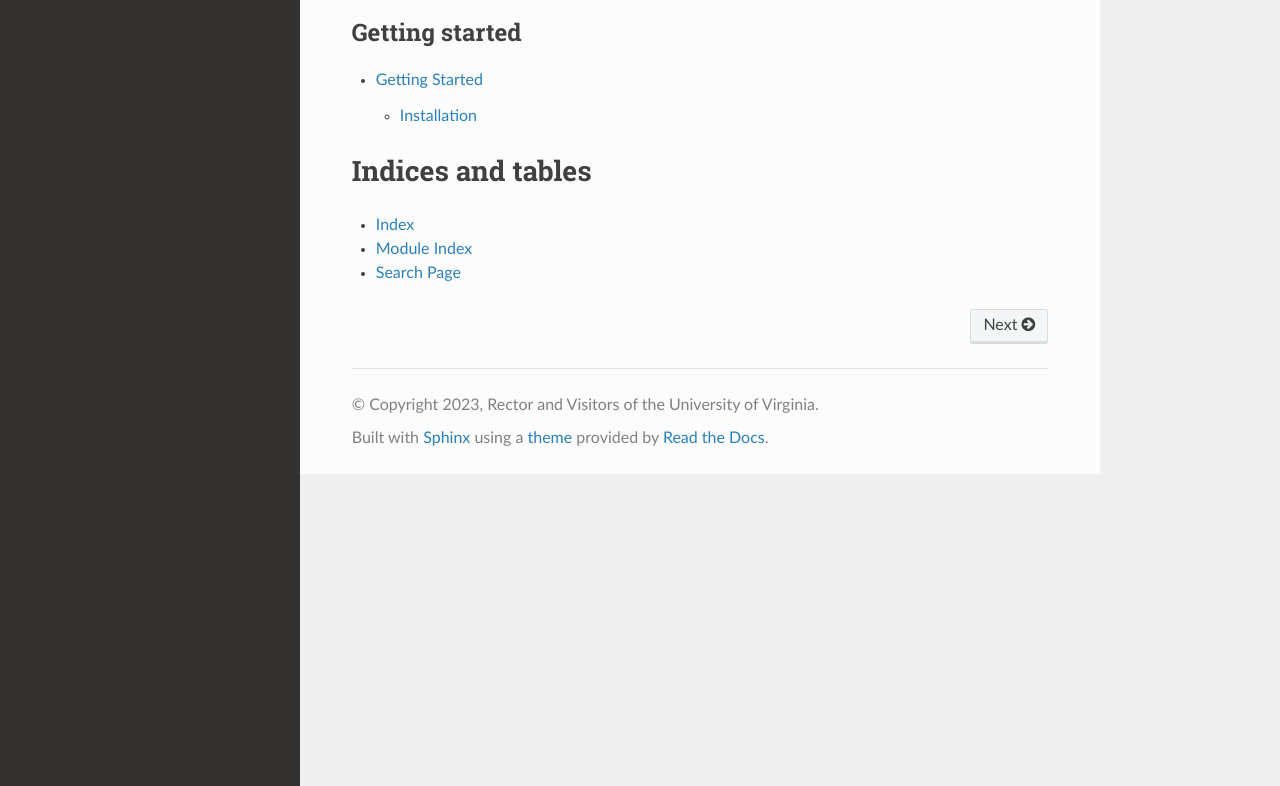
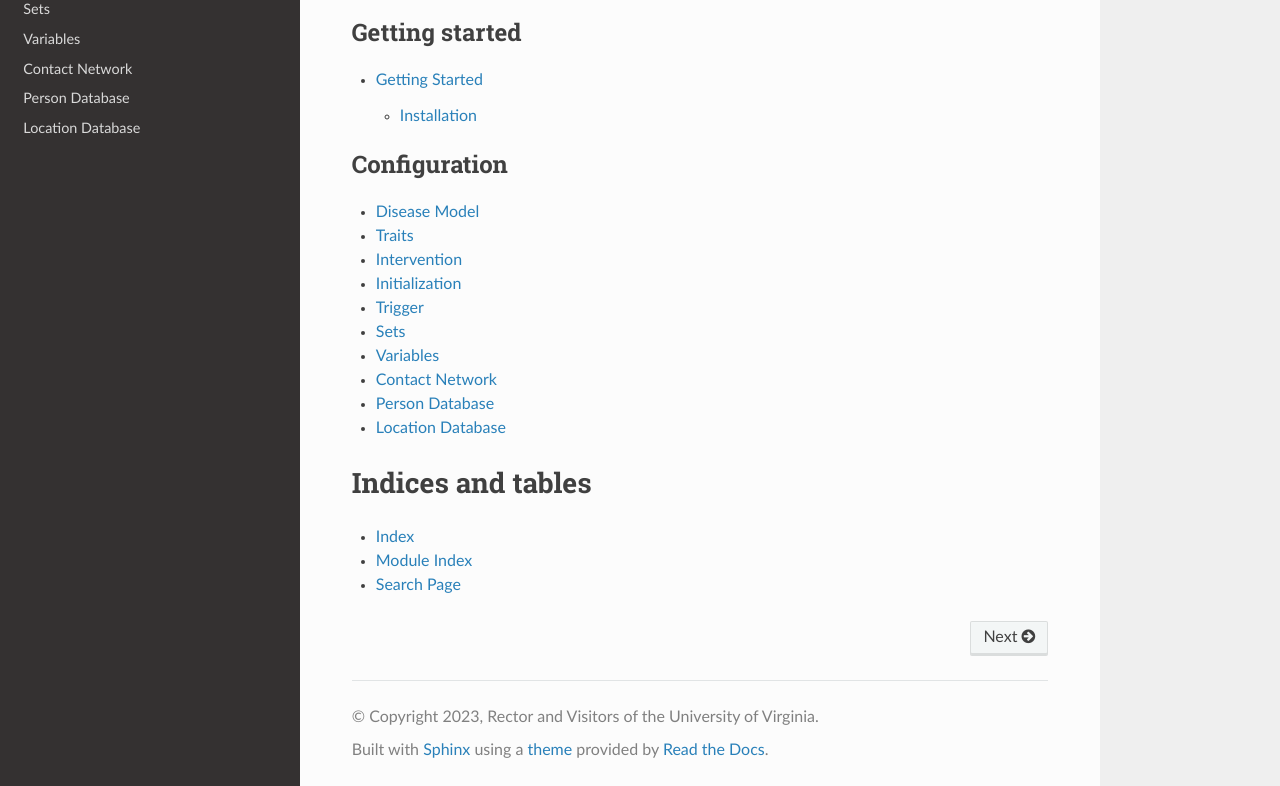
Before and after one commit to NSSAC/EpiHiper, a Sphinx documentation site: the page built from docs/index.rst, in a window 1280 px wide and 1150 px high, cut to the strip 364-1150 px from the top of the window. Built offline with Sphinx 7.4.7 and the Read the Docs theme 2.0.0, drawn with Linux system fonts in a browser that asks for light colours; some of the changed text lies outside the part shown.

Commit message:
Added structure for configuration documentation.

```diff
--- /dev/null
+++ b/docs/configuration/disease-model.rst
@@ -0,0 +1,2 @@
+Disease Model
+=============
--- /dev/null
+++ b/docs/configuration/initialization.rst
@@ -0,0 +1,2 @@
+Initialization
+==============
--- /dev/null
+++ b/docs/configuration/intervention.rst
@@ -0,0 +1,2 @@
+Intervention
+============
--- /dev/null
+++ b/docs/configuration/location-db.rst
@@ -0,0 +1,2 @@
+Location Database
+=================
--- /dev/null
+++ b/docs/configuration/network.rst
@@ -0,0 +1,2 @@
+Contact Network
+===============
--- /dev/null
+++ b/docs/configuration/person-db.rst
@@ -0,0 +1,2 @@
+Person Database
+===============
--- /dev/null
+++ b/docs/configuration/sets.rst
@@ -0,0 +1,2 @@
+Sets
+====
--- /dev/null
+++ b/docs/configuration/traits.rst
@@ -0,0 +1,2 @@
+Traits
+======
--- /dev/null
+++ b/docs/configuration/trigger.rst
@@ -0,0 +1,2 @@
+Trigger
+=======
--- /dev/null
+++ b/docs/configuration/variables.rst
@@ -0,0 +1,2 @@
+Variables
+=========
--- a/docs/index.rst
+++ b/docs/index.rst
@@ -23,6 +23,17 @@ Welcome to EpiHiper's documentation!
    :maxdepth: 2
    :caption: Configuration
 
+   configuration/disease-model.rst
+   configuration/traits.rst
+   configuration/intervention.rst
+   configuration/initialization.rst
+   configuration/trigger.rst
+   configuration/sets.rst
+   configuration/variables.rst
+   configuration/network.rst
+   configuration/person-db.rst
+   configuration/location-db.rst
+
 .. toctree::
    :maxdepth: 2
    :caption: Examples
```
